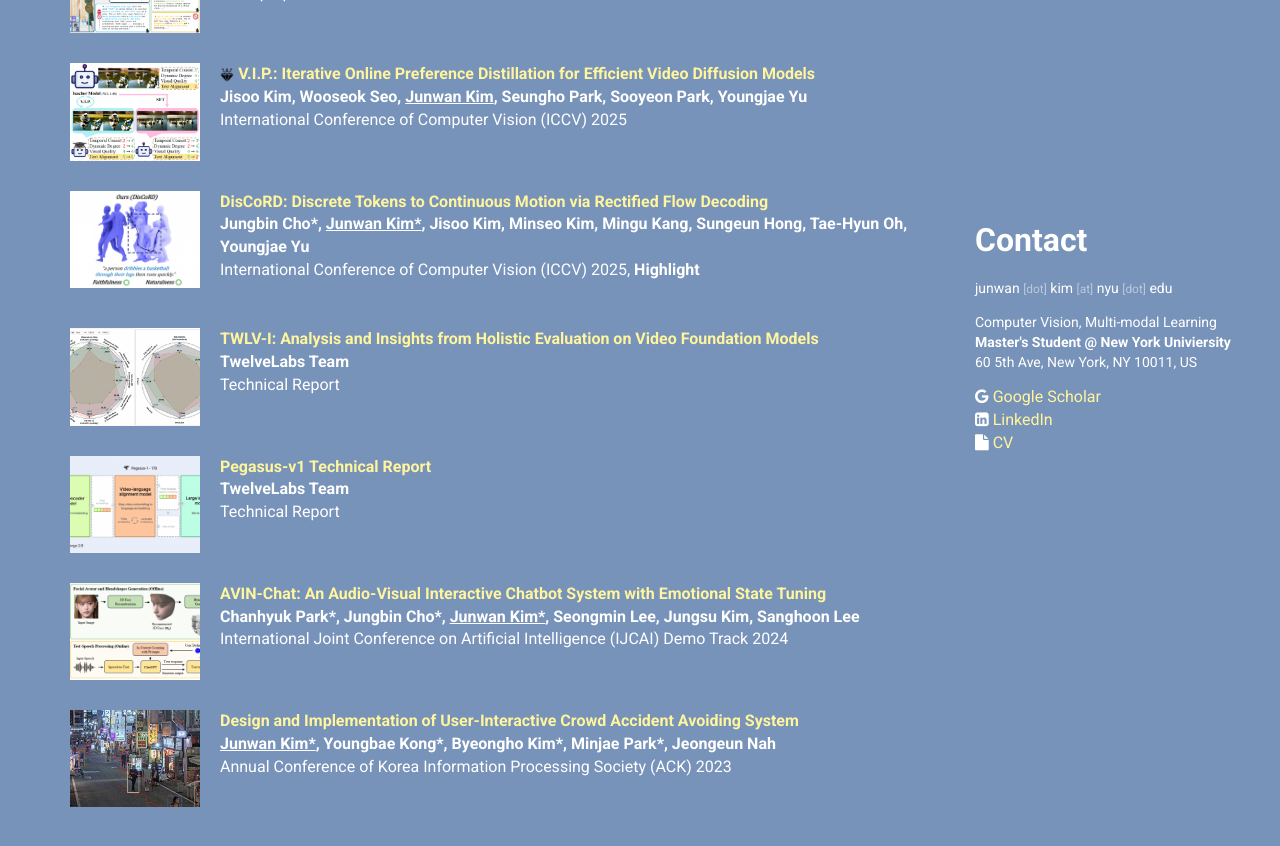
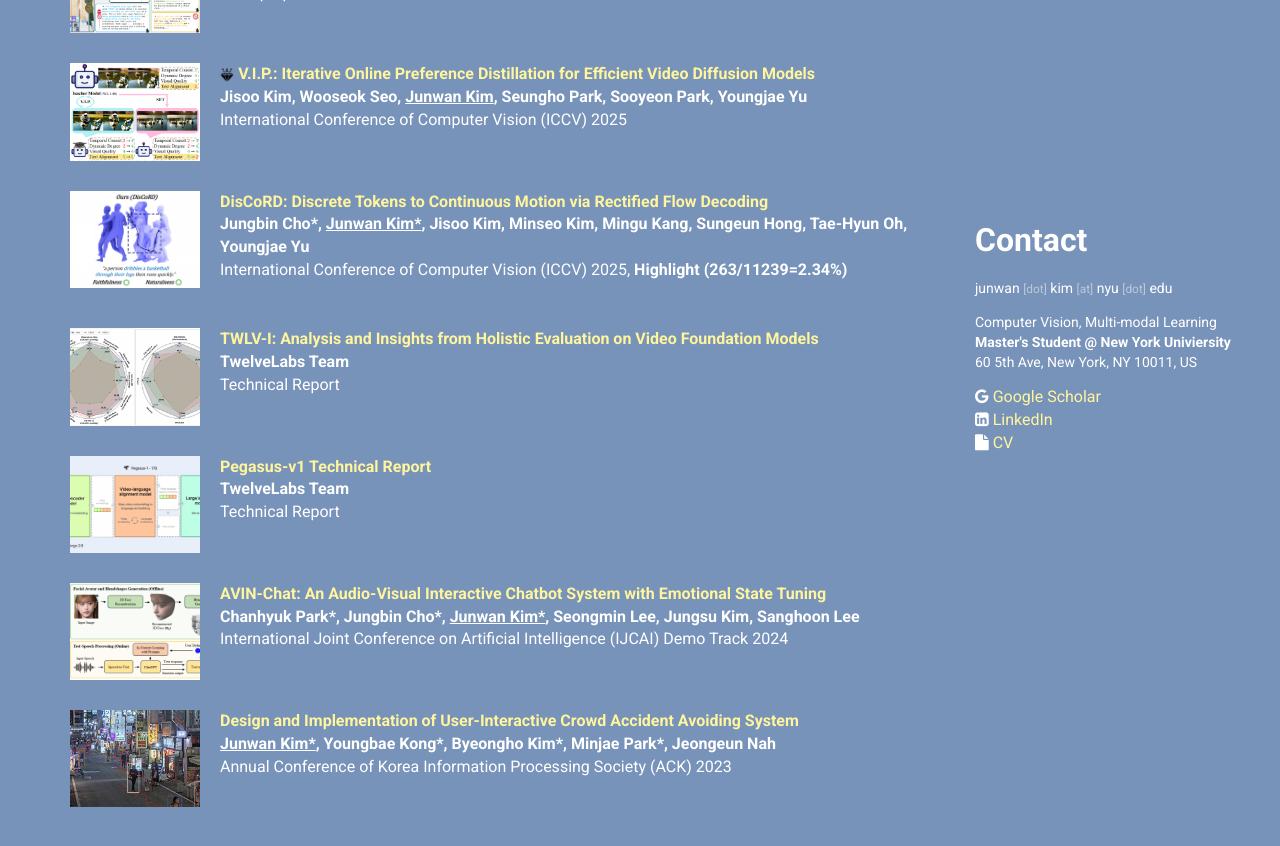
Before and after one commit to junwankimm/junwankimm.github.io, a Jekyll site: the page built from index.html, in a window 1280 px wide and 900 px high, scrolled down 796 px. Shown: the top 846 px of the window. Built offline with Jekyll 4.4.1, drawn with Linux system fonts in a browser that asks for light colours; nearby versions of some CDN libraries.

Commit message:
percentage

```diff
--- a/_data/publications.yml
+++ b/_data/publications.yml
@@ -29,7 +29,7 @@
   type: conference
   title: "DisCoRD: Discrete Tokens to Continuous Motion via Rectified Flow Decoding"
   authors: <b>Jungbin Cho*, <u>Junwan Kim*</u>, Jisoo Kim, Minseo Kim, Mingu Kang, Sungeun Hong, Tae-Hyun Oh, Youngjae Yu</b>
-  conference: International Conference of Computer Vision (ICCV) 2025, <b>Highlight</b>
+  conference: International Conference of Computer Vision (ICCV) 2025, <b>Highlight (263/11239=2.34%)</b>
   year: 2024
   pdf: https://whwjdqls.github.io/discord-motion/
   url: https://whwjdqls.github.io/discord-motion/
```
Also changed, not shown: 1 other file.
